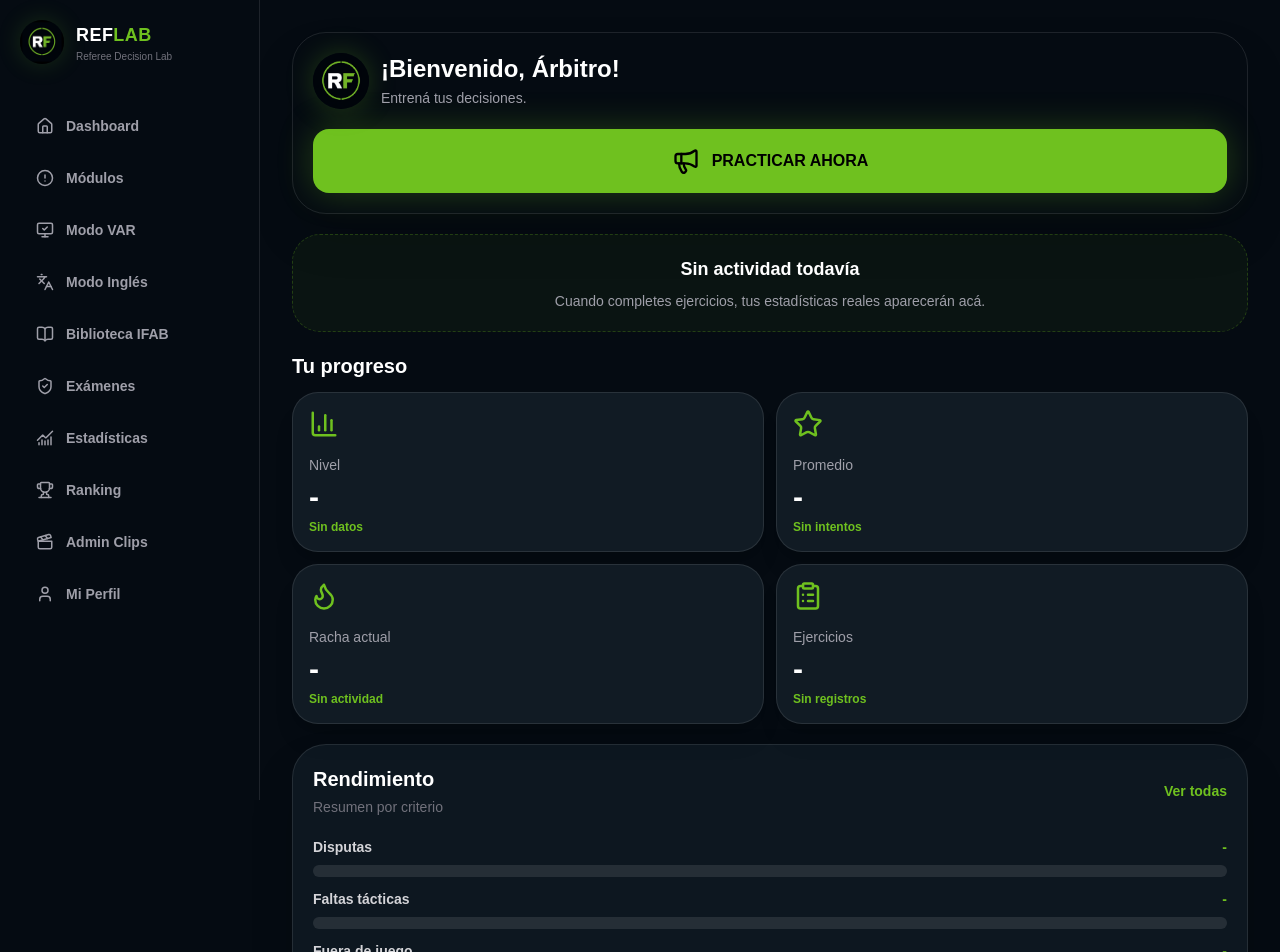
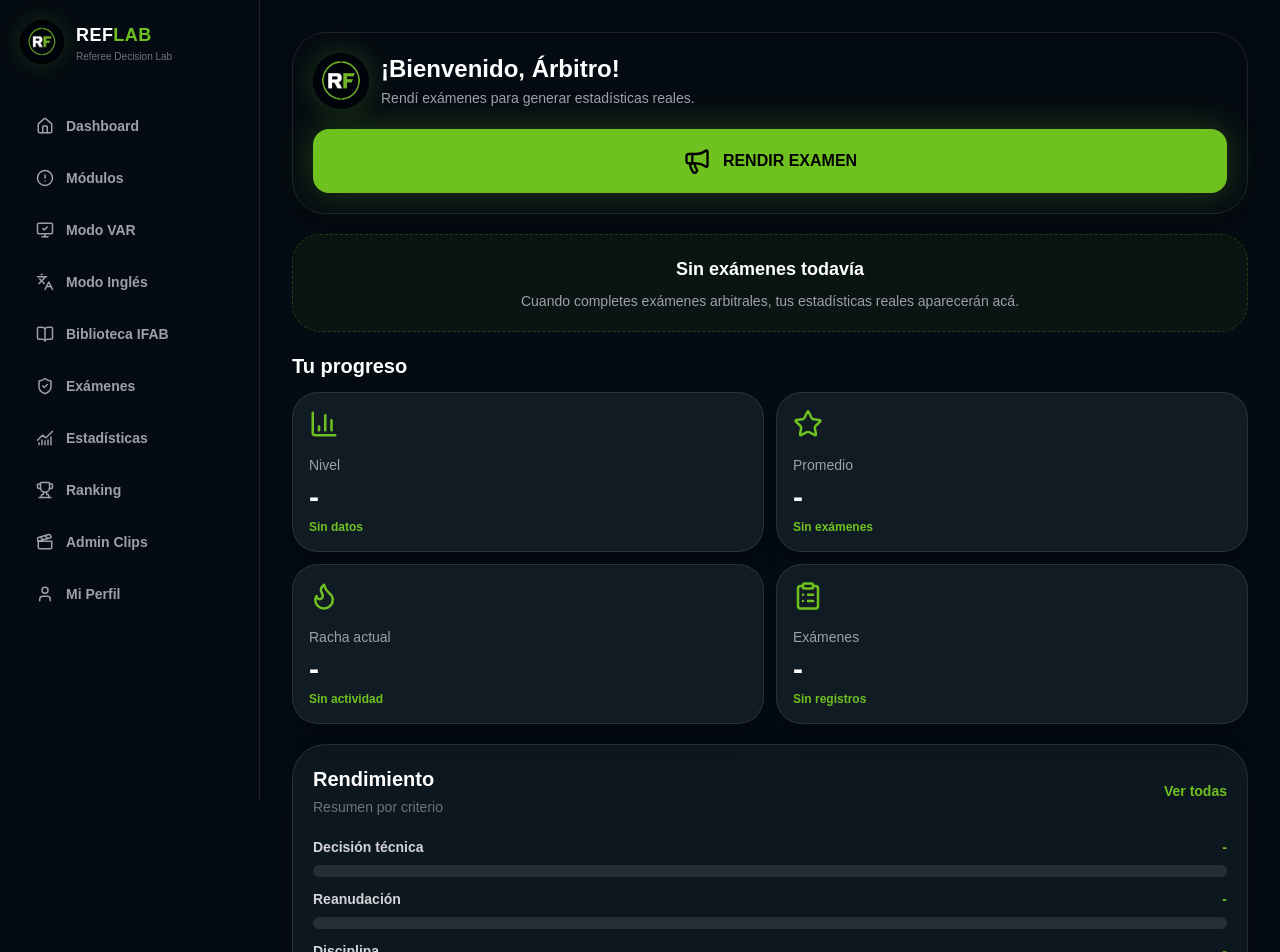
Before and after one commit to drcornejo19/reflab, a Next.js app: page /mobile-dashboard in a window 1280 px wide. Shown: the top 952 px of the page. Built offline with nearby package versions, Linux system fonts and the light colour scheme; no server answers.

Commit message:
Use exam results in mobile dashboard

```diff
--- a/app/mobile-dashboard/page.tsx
+++ b/app/mobile-dashboard/page.tsx
@@ -17,70 +17,136 @@ import {
   Megaphone,
 } from "lucide-react";
 
-type Attempt = {
+type ExamAnswer = {
+  clipId: string;
+  clipTitle: string;
+  topic: string;
+  difficulty: string;
+  foul: boolean | null;
+  restart: string;
+  discipline: string;
+  offsideReason?: string;
+  handballReason?: string;
+  technicalCorrect?: boolean;
+  restartCorrect?: boolean;
+  disciplineCorrect?: boolean;
+  subtypeCorrect?: boolean | null;
+  score: number;
+};
+
+type ExamResult = {
   id: string;
-  score: number;
-  topic: string | null;
+  user_id: string;
+  total_questions: number;
+  total_score: number;
+  avg_score: number;
+  correct_count: number;
+  details: ExamAnswer[] | null;
   created_at: string;
-  technical_correct: boolean | null;
-  restart_correct: boolean | null;
-  discipline_correct: boolean | null;
-  var_correct: boolean | null;
 };
+
+const topicList = [
+  { key: "Dispute", label: "Disputas" },
+  { key: "Tactical foul", label: "Faltas tácticas" },
+  { key: "Offside", label: "Fuera de juego" },
+  { key: "Handball", label: "Manos" },
+  { key: "VAR", label: "VAR" },
+];
 
 export default function MobileDashboardPage() {
   const { user, isLoaded } = useUser();
-  const [attempts, setAttempts] = useState<Attempt[]>([]);
+
+  const [examResults, setExamResults] = useState<ExamResult[]>([]);
   const [loading, setLoading] = useState(true);
+
+  const displayName =
+    user?.fullName ||
+    user?.firstName ||
+    user?.username ||
+    user?.primaryEmailAddress?.emailAddress?.split("@")[0] ||
+    "Árbitro";
 
   useEffect(() => {
     async function loadData() {
       if (!isLoaded) return;
 
       if (!user) {
-        setAttempts([]);
+        setExamResults([]);
         setLoading(false);
         return;
       }
 
-      const { data } = await supabase
-        .from("attempts")
+      const { data, error } = await supabase
+        .from("exam_results")
         .select("*")
         .eq("user_id", user.id)
         .order("created_at", { ascending: false });
 
-      setAttempts((data ?? []) as Attempt[]);
+      if (error) {
+        console.error("Error cargando mobile dashboard:", error);
+        setExamResults([]);
+      } else {
+        setExamResults((data ?? []) as ExamResult[]);
+      }
+
       setLoading(false);
     }
 
     loadData();
   }, [isLoaded, user]);
 
+  const examAnswers = useMemo(() => {
+    return examResults.flatMap((exam) => exam.details ?? []);
+  }, [examResults]);
+
   const stats = useMemo(() => {
-    const total = attempts.length;
-    const hasAttempts = total > 0;
+    const totalExams = examResults.length;
+    const totalAnswers = examAnswers.length;
+    const hasData = totalAnswers > 0;
 
-    const avg = hasAttempts
-      ? Math.round(attempts.reduce((acc, a) => acc + a.score, 0) / total)
+    const avg = hasData
+      ? Math.round(
+          examAnswers.reduce((acc, answer) => acc + answer.score, 0) /
+            totalAnswers
+        )
       : null;
 
     return {
-      total,
-      hasAttempts,
+      totalExams,
+      totalAnswers,
+      hasData,
       avg,
-      streak: hasAttempts ? Math.min(total, 7) : null,
+      streak: totalExams > 0 ? Math.min(totalExams, 7) : null,
     };
-  }, [attempts]);
+  }, [examResults, examAnswers]);
 
   const topicPerformance = useMemo(() => {
+    return topicList.map((topic) => ({
+      label: topic.label,
+      value: topicAvgReal(examAnswers, topic.key),
+    }));
+  }, [examAnswers]);
+
+  const criterionPerformance = useMemo(() => {
     return [
-      { label: "Disputas", value: topicAvgReal(attempts, "Dispute") },
-      { label: "Faltas tácticas", value: topicAvgReal(attempts, "Tactical foul") },
-      { label: "Fuera de juego", value: topicAvgReal(attempts, "Offside") },
-      { label: "Manos", value: topicAvgReal(attempts, "Handball") },
-      { label: "VAR", value: topicAvgReal(attempts, "VAR") },
+      {
+        label: "Decisión técnica",
+        value: percent(examAnswers, "technicalCorrect"),
+      },
+      {
+        label: "Reanudación",
+        value: percent(examAnswers, "restartCorrect"),
+      },
+      {
+        label: "Disciplina",
+        value: percent(examAnswers, "disciplineCorrect"),
+      },
+      {
+        label: "Subtipo técnico",
+        value: percent(examAnswers, "subtypeCorrect"),
+      },
     ];
-  }, [attempts]);
+  }, [examAnswers]);
 
   if (loading) {
     return (
@@ -105,28 +171,29 @@ export default function MobileDashboardPage() {
 
             <div>
               <h1 className="text-2xl font-black leading-tight">
-                ¡Bienvenido, Árbitro!
+                ¡Bienvenido, {displayName}!
               </h1>
               <p className="mt-1 text-sm text-zinc-400">
-                Entrená tus decisiones.
+                Rendí exámenes para generar estadísticas reales.
               </p>
             </div>
           </div>
 
           <Link
-            href="/training"
+            href="/training/exam"
             className="mt-5 flex h-16 w-full items-center justify-center gap-3 rounded-2xl bg-[#6fc11f] text-base font-black text-black shadow-[0_0_35px_rgba(111,193,31,0.28)]"
           >
             <Megaphone size={28} />
-            PRACTICAR AHORA
+            RENDIR EXAMEN
           </Link>
         </section>
 
-        {!stats.hasAttempts && (
+        {!stats.hasData && (
           <section className="rounded-[28px] border border-dashed border-[#6fc11f]/25 bg-[#6fc11f]/5 p-5 text-center">
-            <p className="text-lg font-black text-white">Sin actividad todavía</p>
+            <p className="text-lg font-black text-white">Sin exámenes todavía</p>
             <p className="mt-2 text-sm text-zinc-400">
-              Cuando completes ejercicios, tus estadísticas reales aparecerán acá.
+              Cuando completes exámenes arbitrales, tus estadísticas reales
+              aparecerán acá.
             </p>
           </section>
         )}
@@ -138,29 +205,29 @@ export default function MobileDashboardPage() {
             <MetricCard
               icon={BarChart3}
               title="Nivel"
-              value={stats.hasAttempts ? getMobileLevel(stats.avg ?? 0) : "-"}
-              sub={stats.hasAttempts ? "Según rendimiento" : "Sin datos"}
+              value={stats.hasData ? getMobileLevel(stats.avg ?? 0) : "-"}
+              sub={stats.hasData ? "Según examen" : "Sin datos"}
             />
 
             <MetricCard
               icon={Star}
               title="Promedio"
               value={stats.avg === null ? "-" : `${stats.avg}%`}
-              sub={stats.hasAttempts ? "Rendimiento real" : "Sin intentos"}
+              sub={stats.hasData ? "Rendimiento real" : "Sin exámenes"}
             />
 
             <MetricCard
               icon={Flame}
               title="Racha actual"
               value={stats.streak === null ? "-" : `${stats.streak} días`}
-              sub={stats.hasAttempts ? "Actividad registrada" : "Sin actividad"}
+              sub={stats.hasData ? "Actividad registrada" : "Sin actividad"}
             />
 
             <MetricCard
               icon={ClipboardList}
-              title="Ejercicios"
-              value={stats.hasAttempts ? stats.total : "-"}
-              sub={stats.hasAttempts ? "Registrados" : "Sin registros"}
+              title="Exámenes"
+              value={stats.hasData ? stats.totalExams : "-"}
+              sub={stats.hasData ? "Registrados" : "Sin registros"}
             />
           </div>
         </section>
@@ -169,7 +236,9 @@ export default function MobileDashboardPage() {
           <div className="flex items-center justify-between">
             <div>
               <h2 className="text-xl font-black">Rendimiento</h2>
-              <p className="mt-1 text-sm text-zinc-500">Resumen por criterio</p>
+              <p className="mt-1 text-sm text-zinc-500">
+                Resumen por criterio
+              </p>
             </div>
 
             <Link href="/stats" className="text-sm font-black text-[#6fc11f]">
@@ -178,8 +247,12 @@ export default function MobileDashboardPage() {
           </div>
 
           <div className="mt-5 grid gap-3">
-            {topicPerformance.map((item) => (
-              <ProgressRow key={item.label} label={item.label} value={item.value} />
+            {criterionPerformance.map((item) => (
+              <ProgressRow
+                key={item.label}
+                label={item.label}
+                value={item.value}
+              />
             ))}
           </div>
         </section>
@@ -189,7 +262,11 @@ export default function MobileDashboardPage() {
 
           <div className="mt-5 grid grid-cols-2 gap-3">
             {topicPerformance.map((item) => (
-              <TopicCard key={item.label} title={item.label} value={item.value} />
+              <TopicCard
+                key={item.label}
+                title={item.label}
+                value={item.value}
+              />
             ))}
           </div>
 
@@ -209,6 +286,7 @@ export default function MobileDashboardPage() {
             title="Modo VAR"
             text="APP, OFR, factual"
           />
+
           <QuickAction
             href="/training/exam"
             icon={Trophy}
@@ -311,13 +389,24 @@ function QuickAction({
   );
 }
 
-function topicAvgReal(attempts: Attempt[], topic: string) {
-  const filtered = attempts.filter((a) => a.topic === topic);
+function topicAvgReal(answers: ExamAnswer[], topic: string) {
+  const filtered = answers.filter((answer) => answer.topic === topic);
 
   if (filtered.length === 0) return null;
 
   return Math.round(
     filtered.reduce((acc, item) => acc + item.score, 0) / filtered.length
+  );
+}
+
+function percent(answers: ExamAnswer[], key: keyof ExamAnswer) {
+  const valid = answers.filter((answer) => typeof answer[key] === "boolean");
+
+  if (valid.length === 0) return null;
+
+  return Math.round(
+    (valid.filter((answer) => answer[key] === true).length / valid.length) *
+      100
   );
 }
 
```
